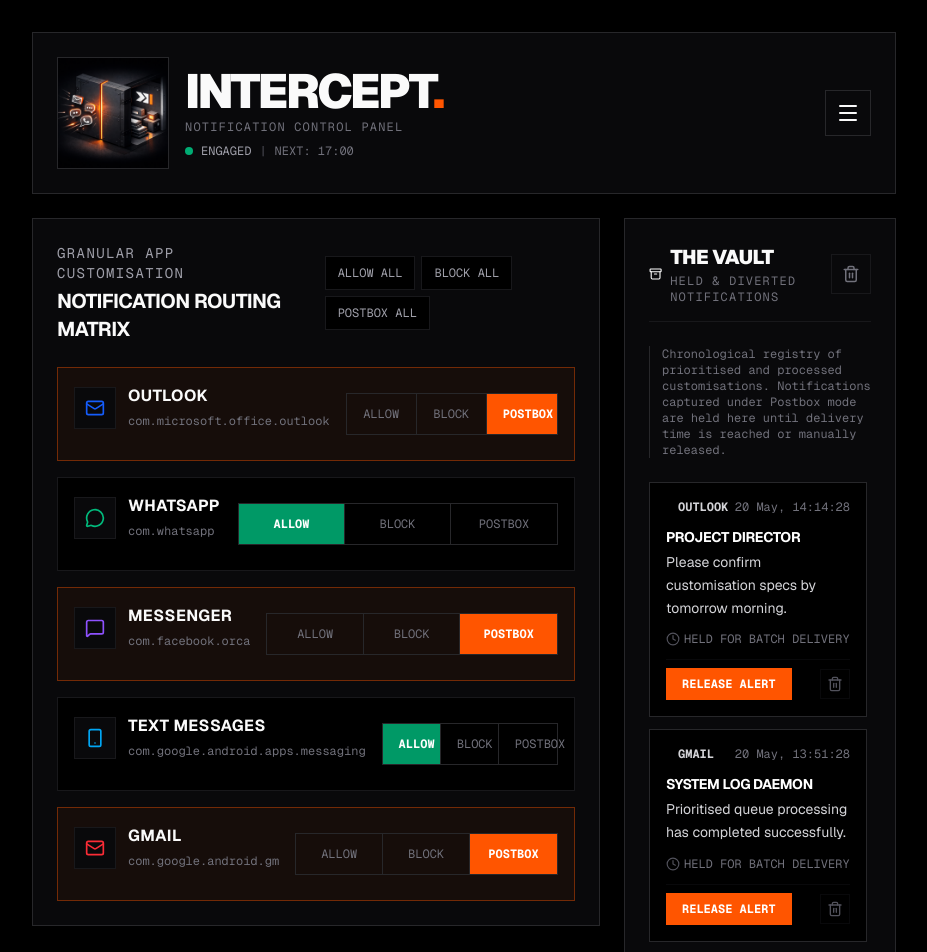
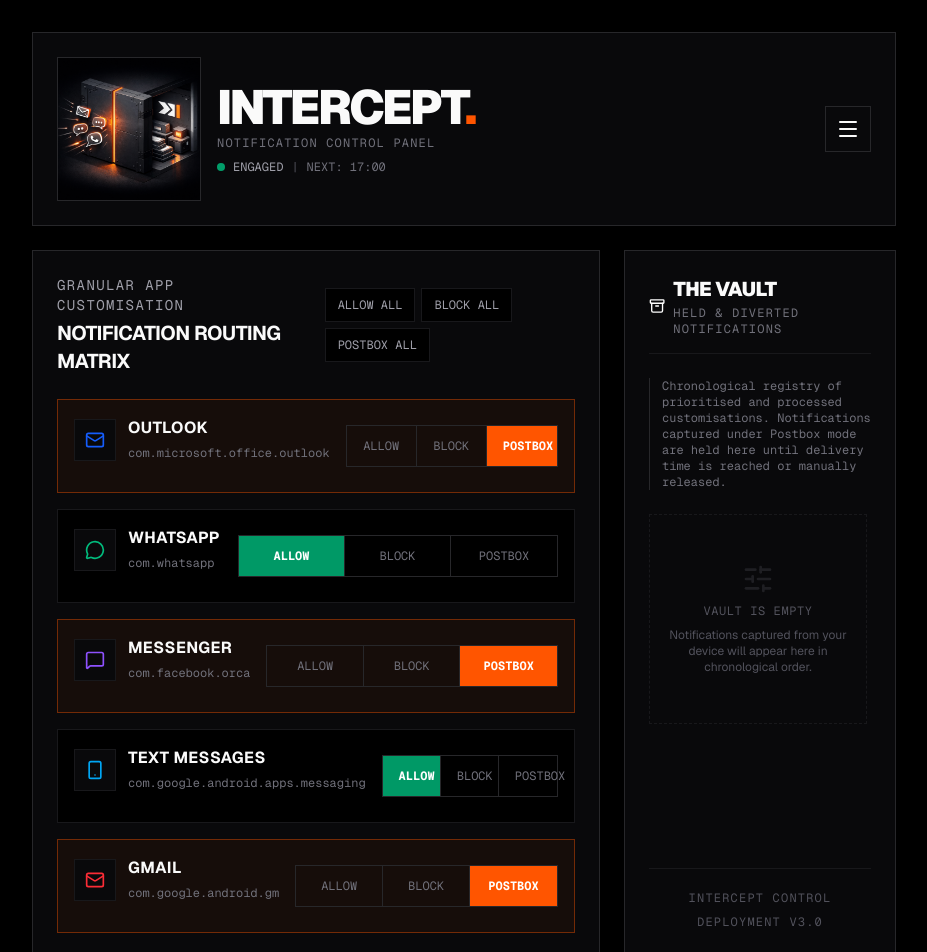
Before and after one commit to itsmyapp-code/intercept, a Next.js app in the folder interface/: page / in a window 1280 px wide. Shown: the top 952 px of the page, without its empty margins (176-1103 px from the left). Built offline with nearby package versions, Linux system fonts and the light colour scheme.

Commit message:
enlarge logo to 144px, remove dummy vault data

```diff
--- a/interface/src/components/InterceptDashboard.tsx
+++ b/interface/src/components/InterceptDashboard.tsx
@@ -77,35 +77,7 @@
   { id: "dt-4", hour: 21, minute: 0, isEnabled: true },
 ];
 
-const INITIAL_VAULT_ITEMS: InterceptedAlert[] = [
-  {
-    id: "alert-1",
-    appKey: "outlook",
-    title: "Project Director",
-    textBody: "Please confirm customisation specs by tomorrow morning.",
-    timestamp: Date.now() - 1000 * 60 * 15,
-    isReleased: false,
-    isPostboxBatch: true
-  },
-  {
-    id: "alert-2",
-    appKey: "gmail",
-    title: "System Log Daemon",
-    textBody: "Prioritised queue processing has completed successfully.",
-    timestamp: Date.now() - 1000 * 60 * 38,
-    isReleased: false,
-    isPostboxBatch: true
-  },
-  {
-    id: "alert-3",
-    appKey: "messenger",
-    title: "David Miller",
-    textBody: "Lunch plans synchronised for Friday.",
-    timestamp: Date.now() - 1000 * 60 * 95,
-    isReleased: true,
-    isPostboxBatch: false
-  }
-];
+const INITIAL_VAULT_ITEMS: InterceptedAlert[] = [];
 
 const LOCAL_STORAGE_KEY = "intercept_postbox_dashboard_state";
 
@@ -396,7 +368,7 @@
         <div className="flex items-center gap-4">
           <img
             src="/Intercept-logo.png"
-            className="w-20 h-20 sm:w-28 sm:h-28 flex-shrink-0 border border-zinc-800 object-cover"
+            className="w-28 h-28 sm:w-36 sm:h-36 flex-shrink-0 border border-zinc-800 object-cover"
             alt="Intercept Logo"
           />
           <div>
```
